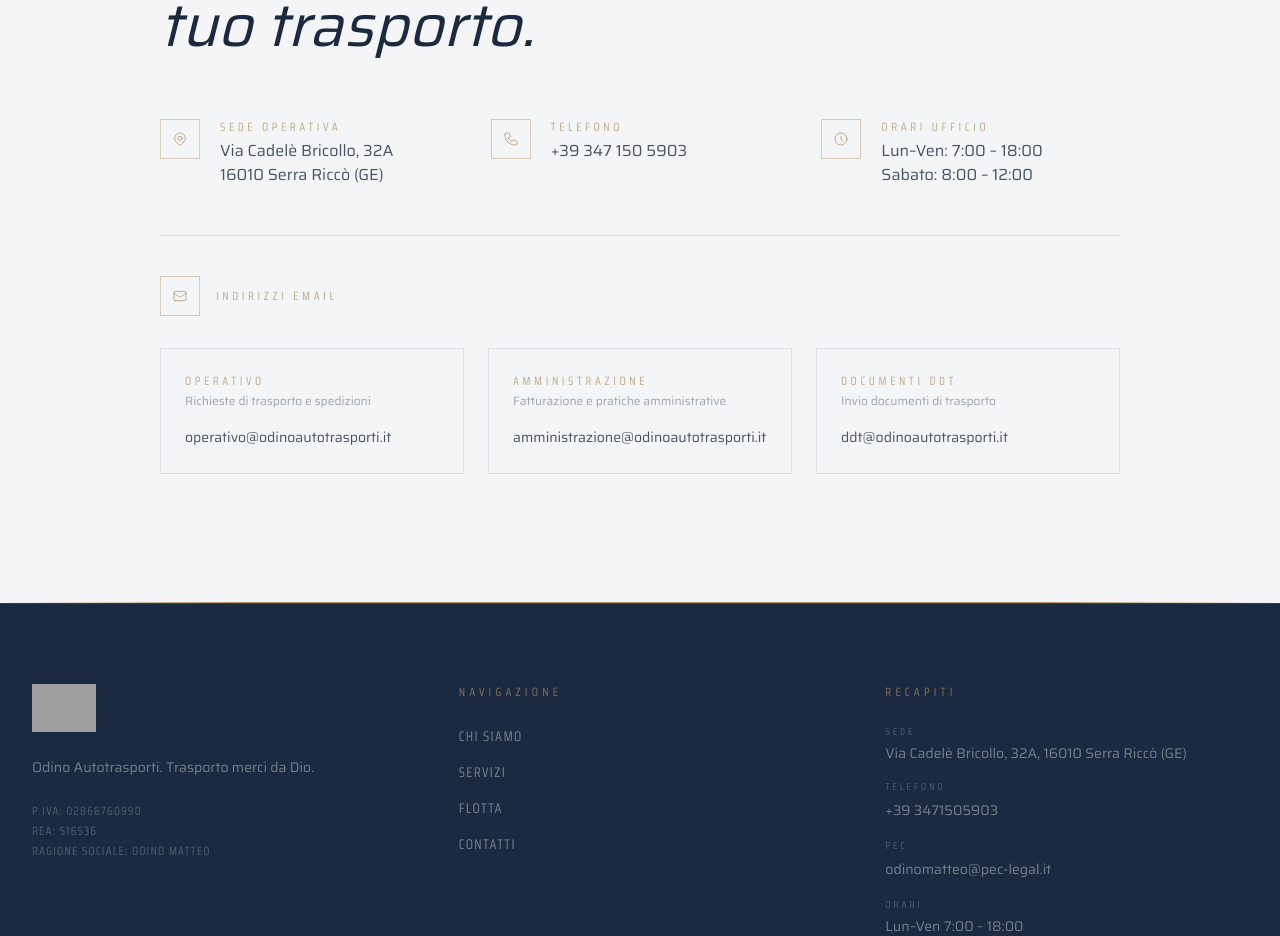
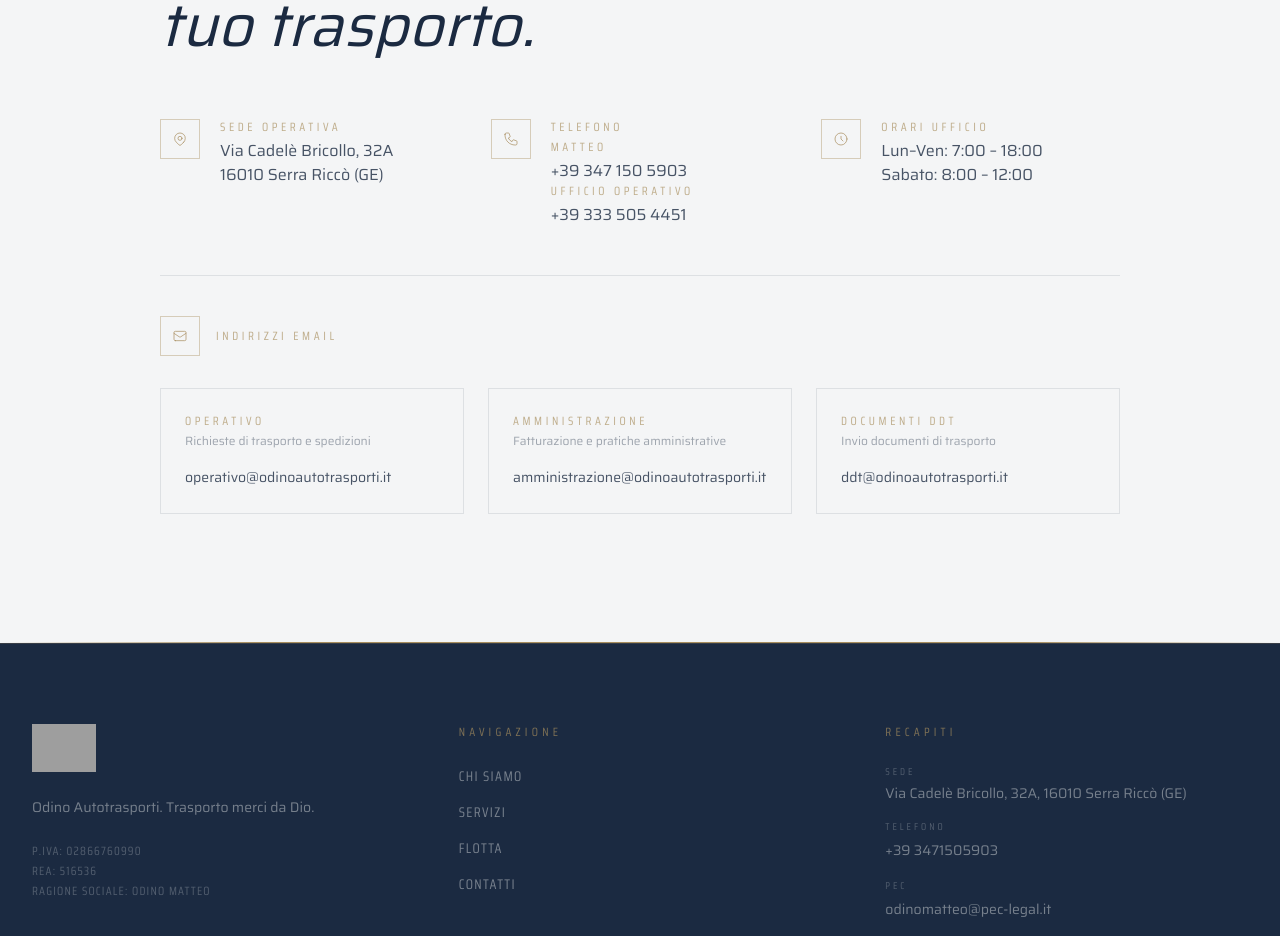
Before and after one commit to OdinoAutotrasporti/sitoweb, a Next.js app: page / in a window 1280 px wide. Shown: the part 4080-5016 px from the top of the page. Built offline with nearby package versions, Linux system fonts and the light colour scheme; grey boxes are pictures that could not be loaded.

Commit message:
Aggiunto numero tommaso in contatti

```diff
--- a/components/Contatti.tsx
+++ b/components/Contatti.tsx
@@ -80,8 +80,13 @@
             </div>
             <div>
               <p className="font-condensed text-xs tracking-[0.3em] uppercase text-gold/70 mb-1">Telefono</p>
+              <p className="font-condensed text-xs tracking-[0.3em] uppercase text-gold/70 mb-1">Matteo</p>
               <a href="tel:+393471505903" className="font-body text-navy/80 hover:text-gold transition-colors duration-200">
                 +39 347 150 5903
+              </a>
+              <p className="font-condensed text-xs tracking-[0.3em] uppercase text-gold/70 mb-1">Ufficio Operativo</p>
+              <a href="tel:+393471505903" className="font-body text-navy/80 hover:text-gold transition-colors duration-200">
+                +39 333 505 4451
               </a>
             </div>
           </div>
```
